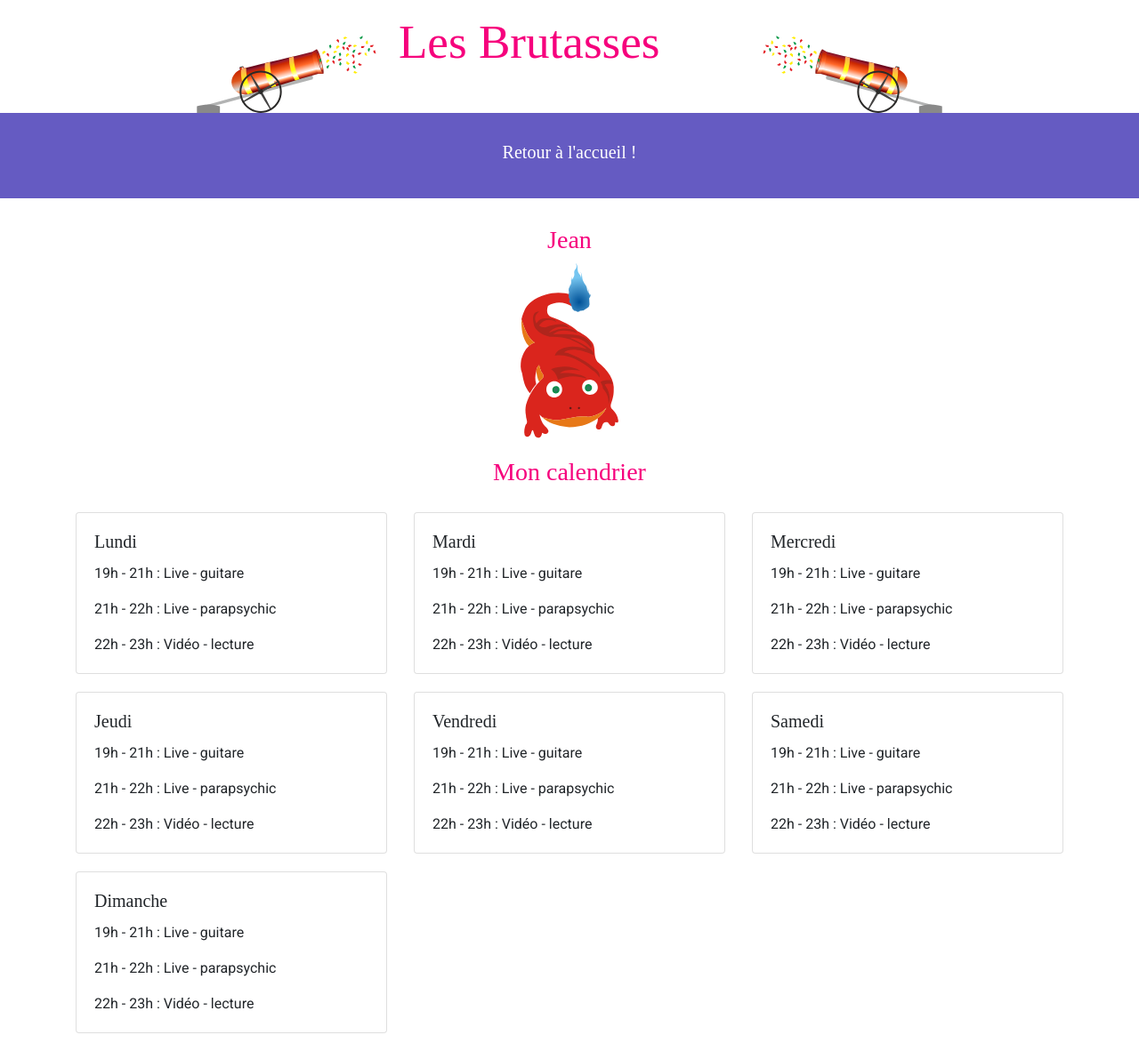
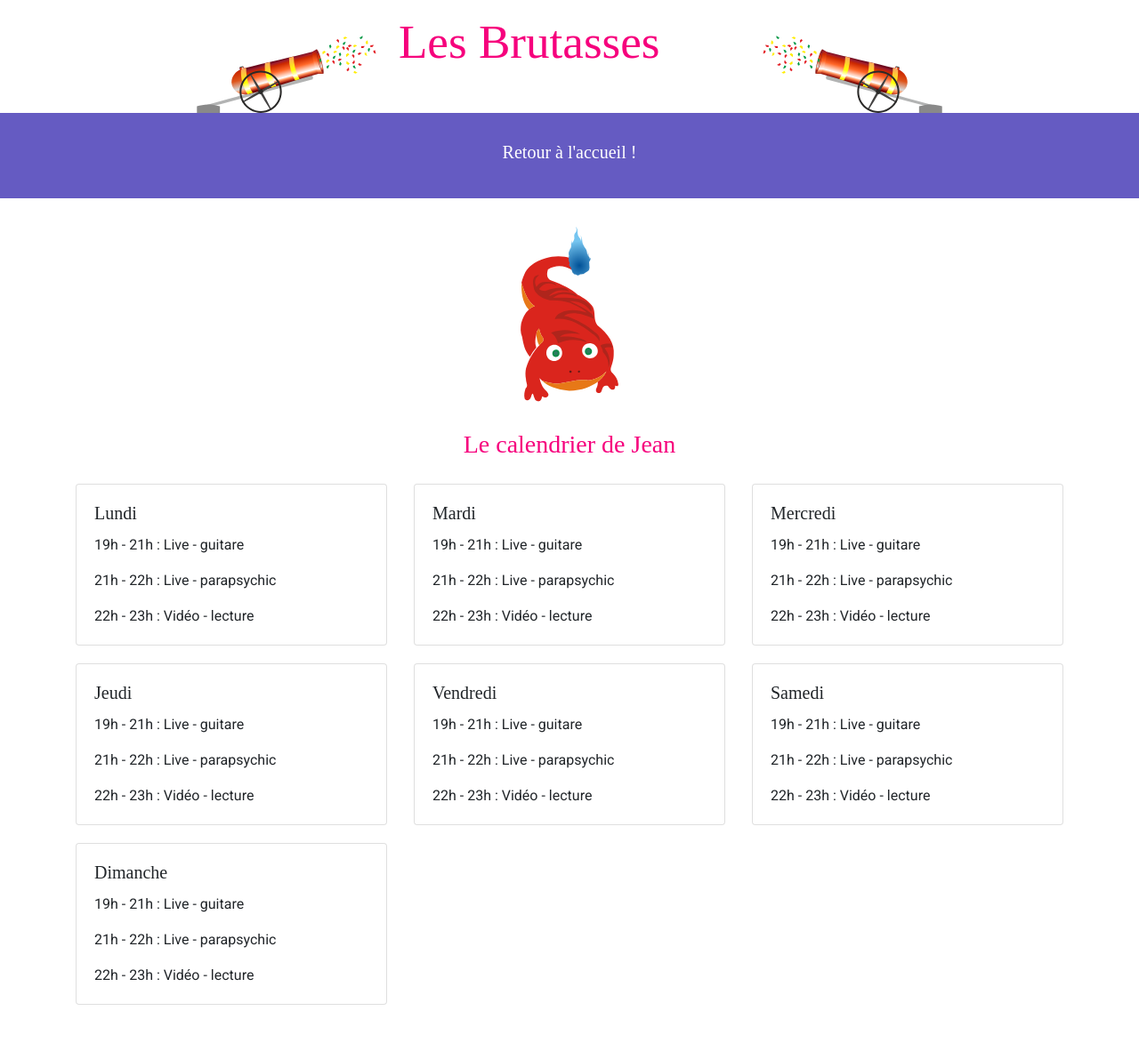
Before and after one commit to lesBrutasses/les_brutasses, a Jekyll site: the page built from jean.md, in a window 1280 px wide. Shown: the whole page at 89% size. Built offline with Jekyll 4.4.1, drawn with Linux system fonts in a browser that asks for light colours; some web fonts are replaced; after the commit the page ends 1150 px from its top, so only the background shows below that.

Commit message:
Modifs Jean

```diff
--- a/_layouts/jean.html
+++ b/_layouts/jean.html
@@ -31,18 +31,16 @@
 
     <div class="container">
 
-	        <div class="row text-center" style="margin-top: 30px">
+	        <div class="row text-center" style="margin-top: 30px;margin-bottom: 30px">
 				<div class="col">
-					<h3 style="color:#f6007d">Jean</h3>
 					<img src="img/salamandre.svg" style="height: 200px;">
-
 				</div>
 	        </div>
 	</div>
 	<div class="container">
 		        <div class="row text-center">
 					<div class="col">
-	                	<h3 style="color:#f6007d;">Mon calendrier</h3>
+	                	<h3 style="color:#f6007d;">Le calendrier de Jean</h3>
 					</div>
 	        	</div>
 
```
